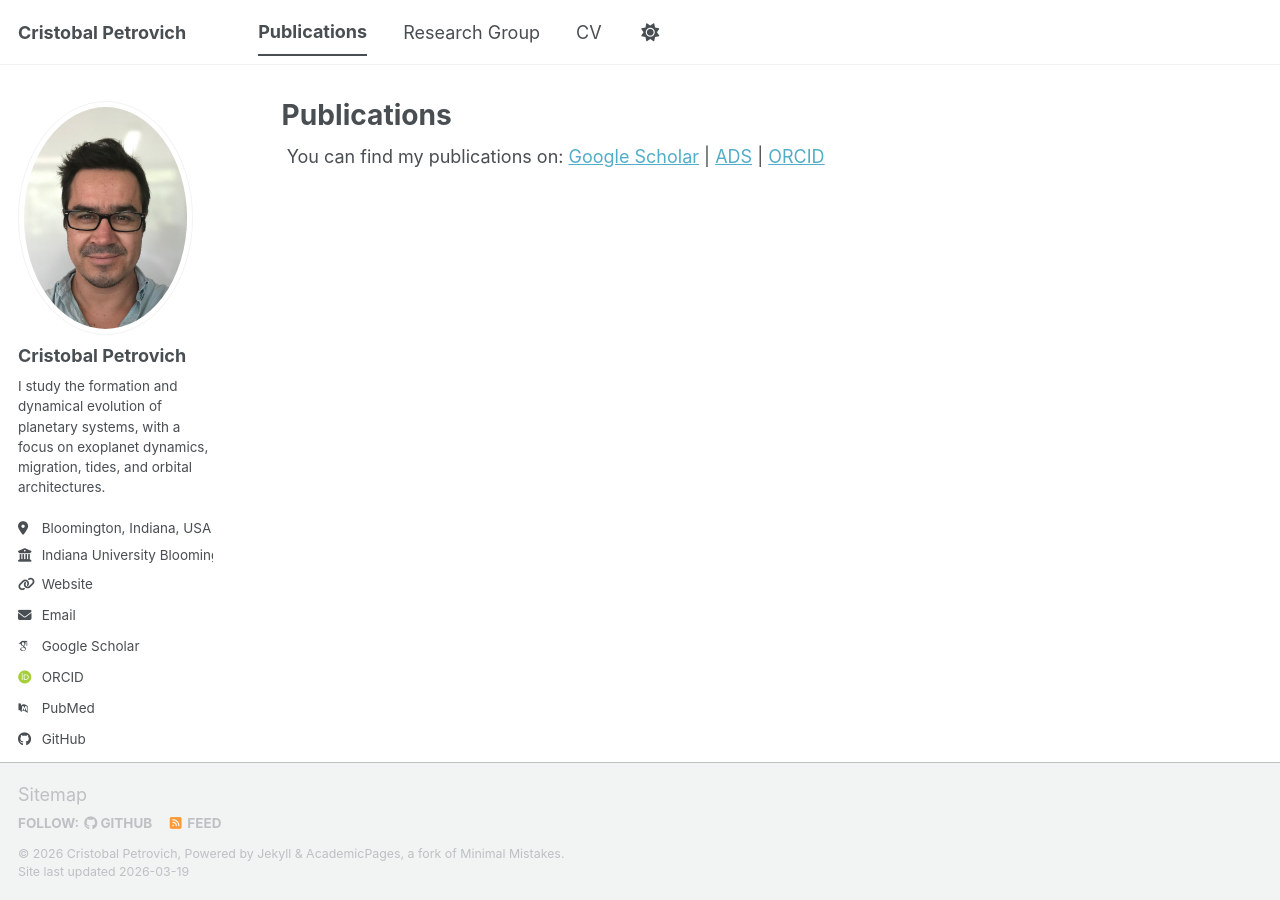
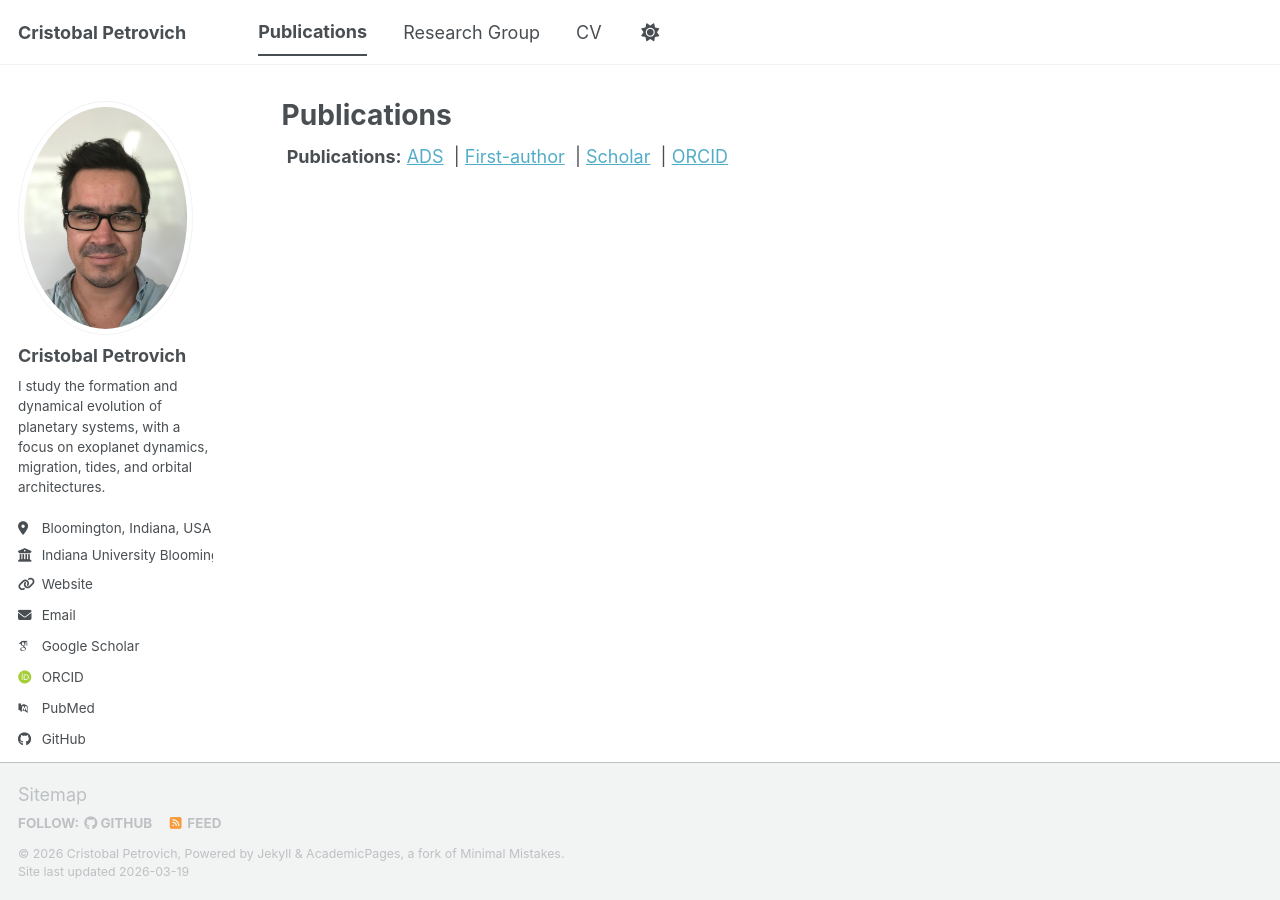
Before and after one commit to cpetrovich/cpetrovich.github.io, a Jekyll site: the page built from _pages/publications.html, in a window 1280 px wide. Built offline with Jekyll 4.4.1, drawn with Linux system fonts in a browser that asks for light colours; some web fonts are replaced; a script bundle is joined from its source files by our own code; library files that are not in the unit come from our copies.

Commit message:
Update publications.html

```diff
--- a/_pages/publications.html
+++ b/_pages/publications.html
@@ -5,15 +5,18 @@ permalink: /publications/
 author_profile: true
 ---
 
-<div class="wordwrap">
-  You can find my publications on:
+<div class="wordwrap" style="margin-bottom: 1em;">
+  <strong>Publications:</strong>
+  {% if site.author.ads %}
+    <a href="{{ site.author.ads }}" target="_blank">ADS</a>
+  {% endif %}
+  {% if site.author.ads_1st %}
+    &nbsp;|&nbsp;<a href="{{ site.author.ads_1st }}" target="_blank">First-author</a>
+  {% endif %}
   {% if site.author.googlescholar %}
-    <a href="{{ site.author.googlescholar }}">Google Scholar</a>
-  {% endif %}
-  {% if site.author.ads %}
-    | <a href="{{ site.author.ads }}">ADS</a>
+    &nbsp;|&nbsp;<a href="{{ site.author.googlescholar }}" target="_blank">Scholar</a>
   {% endif %}
   {% if site.author.orcid %}
-    | <a href="{{ site.author.orcid }}">ORCID</a>
+    &nbsp;|&nbsp;<a href="{{ site.author.orcid }}" target="_blank">ORCID</a>
   {% endif %}
 </div>
```
